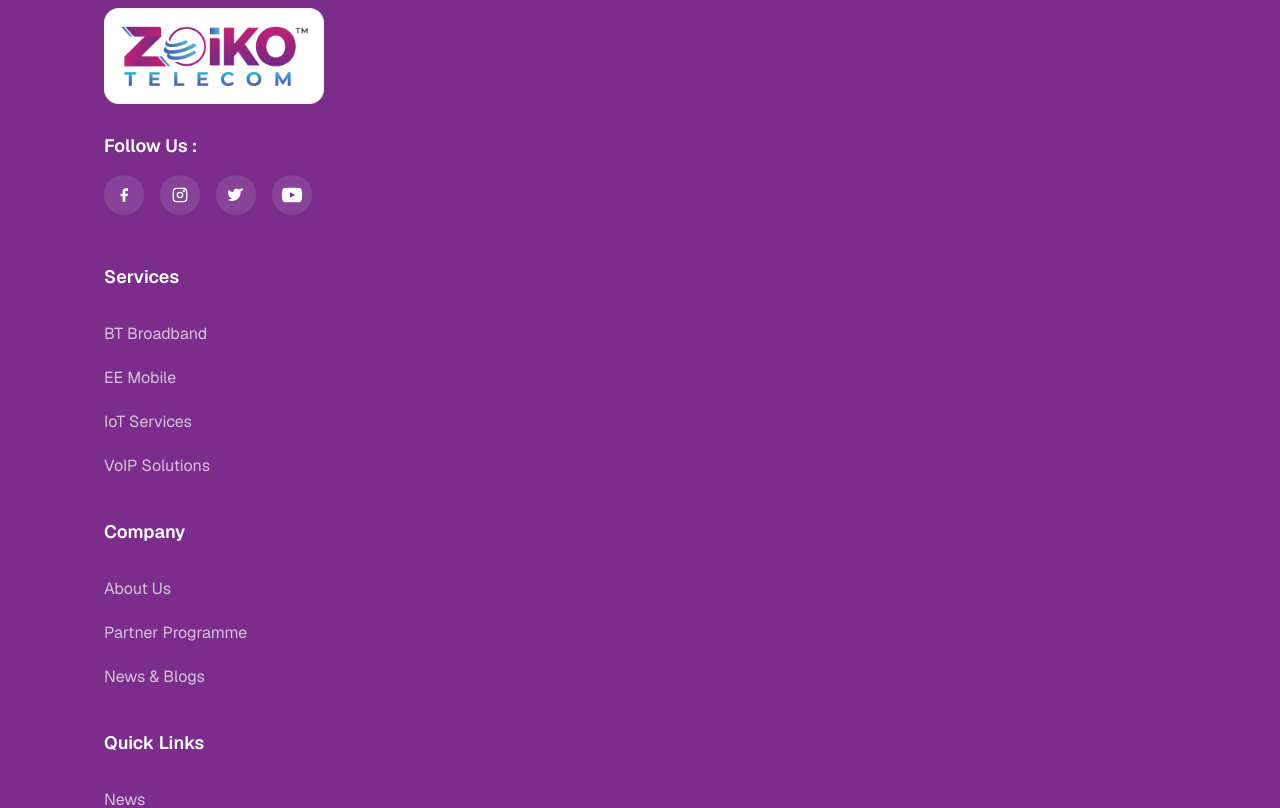
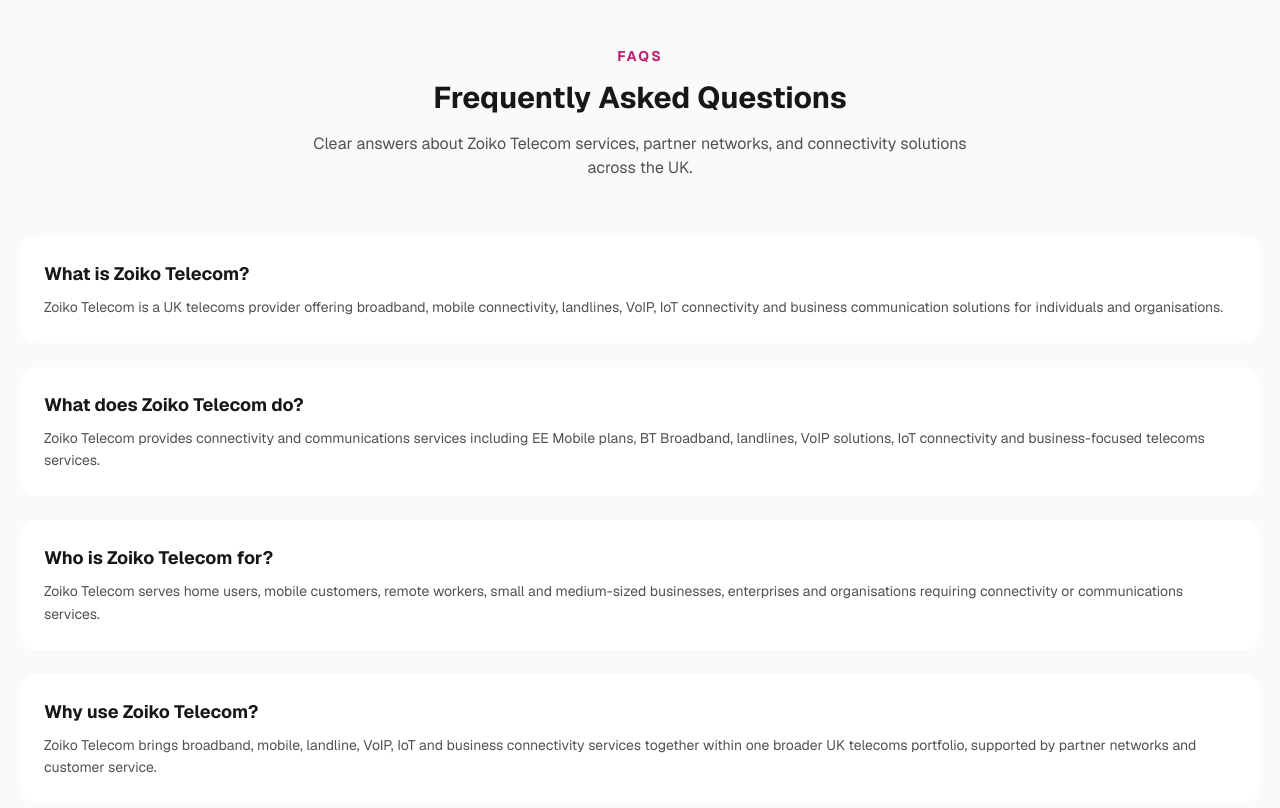
Before and after one commit to ZoikoGroup/zoikotelecom-reactNextTypeTail, a Next.js app: page / in a window 1280 px wide. Shown: the part 6280-7088 px from the top of the page. Built offline with nearby package versions, Linux system fonts and the light colour scheme.

Commit message:
Added faq section and schema in home page

```diff
--- a/app/page.tsx
+++ b/app/page.tsx
@@ -3,6 +3,39 @@ import Image from "next/image";
 import Link from "next/link";
 import { FaArrowRight, FaCheck, FaStar } from "react-icons/fa";
 import type { Metadata } from "next";
+
+const homepageSchema = {
+  "@context": "https://schema.org",
+  "@graph": [
+    {
+      "@type": "Organization",
+      "@id": "https://zoikotelecom.com/#organization",
+      "name": "Zoiko Telecom Ltd",
+      "url": "https://zoikotelecom.com/",
+    },
+    {
+      "@type": "WebSite",
+      "@id": "https://zoikotelecom.com/#website",
+      "name": "Zoiko Telecom",
+      "url": "https://zoikotelecom.com/",
+      "publisher": {
+        "@id": "https://zoikotelecom.com/#organization",
+      },
+    },
+    {
+      "@type": "WebPage",
+      "@id": "https://zoikotelecom.com/#webpage",
+      "url": "https://zoikotelecom.com/",
+      "name": "Zoiko Telecom | UK Telecoms Provider",
+      "isPartOf": {
+        "@id": "https://zoikotelecom.com/#website",
+      },
+      "about": {
+        "@id": "https://zoikotelecom.com/#organization",
+      },
+    },
+  ],
+};
 
 export const metadata: Metadata = {
   title: "Leading Telecom Services Provider UK | Zoiko Telecom",
@@ -407,6 +440,65 @@ export default function Home() {
           </div>
         </div>
       </section>
+
+      {/* ─── FAQ / AEO & GEO ANSWER BLOCKS ─────────────────── */}
+      <section className="bg-neutral-50 py-20 dark:bg-neutral-900 lg:py-28">
+        <script
+          type="application/ld+json"
+          dangerouslySetInnerHTML={{ __html: JSON.stringify(homepageSchema) }}
+        />
+        <div className="mx-auto max-w-[1320px] px-5">
+          <div className="mx-auto mb-14 max-w-2xl text-center">
+            <span className="text-sm font-bold uppercase tracking-[0.15em] text-[#C12172] dark:text-pink-400">
+              FAQs
+            </span>
+            <h2 className="mt-3 text-3xl font-bold text-neutral-900 dark:text-white sm:text-4xl lg:text-5xl">
+              Frequently Asked Questions
+            </h2>
+            <p className="mt-4 text-base text-neutral-600 dark:text-neutral-400">
+              Clear answers about Zoiko Telecom services, partner networks, and connectivity solutions across the UK.
+            </p>
+          </div>
+
+          <div className="grid grid-cols-1 gap-6 md:grid-cols-2">
+            <section className="aeo-answer-block rounded-2xl border border-neutral-200 bg-white p-6 shadow-sm transition-all duration-300 hover:-translate-y-0.5 hover:border-[#C12172] hover:shadow-md dark:border-neutral-800 dark:bg-neutral-900 sm:p-7">
+              <h2 className="mb-2 text-lg font-bold text-neutral-900 dark:text-white sm:text-xl">
+                What is Zoiko Telecom?
+              </h2>
+              <p className="text-sm leading-relaxed text-neutral-600 dark:text-neutral-300 sm:text-base">
+                Zoiko Telecom is a UK telecoms provider offering broadband, mobile connectivity, landlines, VoIP, IoT connectivity and business communication solutions for individuals and organisations.
+              </p>
+            </section>
+
+            <section className="aeo-answer-block rounded-2xl border border-neutral-200 bg-white p-6 shadow-sm transition-all duration-300 hover:-translate-y-0.5 hover:border-[#C12172] hover:shadow-md dark:border-neutral-800 dark:bg-neutral-900 sm:p-7">
+              <h2 className="mb-2 text-lg font-bold text-neutral-900 dark:text-white sm:text-xl">
+                What does Zoiko Telecom do?
+              </h2>
+              <p className="text-sm leading-relaxed text-neutral-600 dark:text-neutral-300 sm:text-base">
+                Zoiko Telecom provides connectivity and communications services including EE Mobile plans, BT Broadband, landlines, VoIP solutions, IoT connectivity and business-focused telecoms services.
+              </p>
+            </section>
+
+            <section className="aeo-answer-block rounded-2xl border border-neutral-200 bg-white p-6 shadow-sm transition-all duration-300 hover:-translate-y-0.5 hover:border-[#C12172] hover:shadow-md dark:border-neutral-800 dark:bg-neutral-900 sm:p-7">
+              <h2 className="mb-2 text-lg font-bold text-neutral-900 dark:text-white sm:text-xl">
+                Who is Zoiko Telecom for?
+              </h2>
+              <p className="text-sm leading-relaxed text-neutral-600 dark:text-neutral-300 sm:text-base">
+                Zoiko Telecom serves home users, mobile customers, remote workers, small and medium-sized businesses, enterprises and organisations requiring connectivity or communications services.
+              </p>
+            </section>
+
+            <section className="geo-answer-block rounded-2xl border border-neutral-200 border-l-4 border-l-[#C12172] bg-white p-6 shadow-sm transition-all duration-300 hover:-translate-y-0.5 hover:shadow-md dark:border-neutral-800 dark:border-l-pink-400 dark:bg-neutral-900 sm:p-7">
+              <h2 className="mb-2 text-lg font-bold text-neutral-900 dark:text-white sm:text-xl">
+                Why use Zoiko Telecom?
+              </h2>
+              <p className="text-sm leading-relaxed text-neutral-600 dark:text-neutral-300 sm:text-base">
+                Zoiko Telecom brings broadband, mobile, landline, VoIP, IoT and business connectivity services together within one broader UK telecoms portfolio, supported by partner networks and customer service.
+              </p>
+            </section>
+          </div>
+        </div>
+      </section>
     </div>
   );
 }
```
